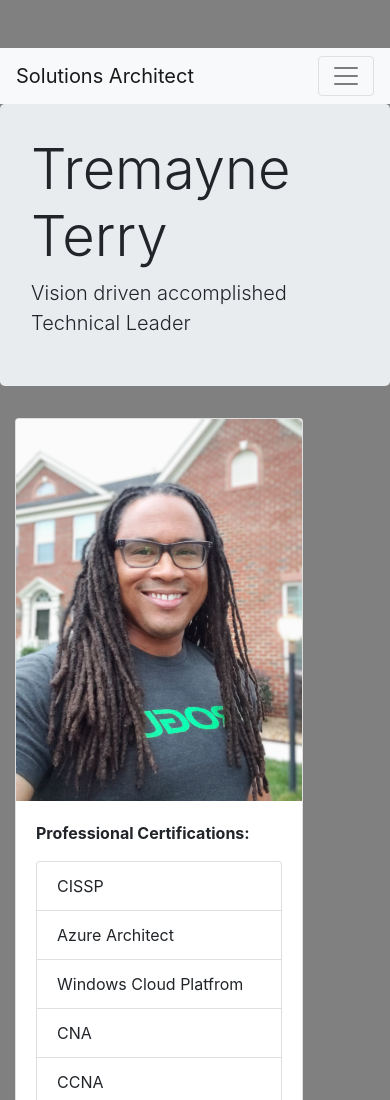
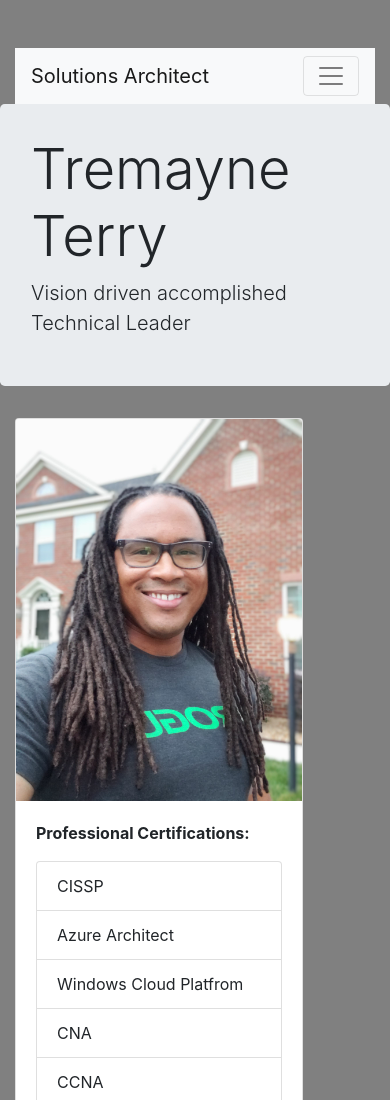
Before and after one commit to tremaynet/week2-homework-responsiveportfolio, a plain HTML site: page index.html in a window 390 px wide. Shown: the top 1100 px of the page. Drawn offline with nearby package versions, Linux system fonts and the light colour scheme.

Commit message:
testing responsive design

```diff
--- a/index.html
+++ b/index.html
@@ -13,7 +13,7 @@
 
    <body class="body">
 
-      <header>
+      <header class="container-fluid">
          <nav class="navbar navbar-expand-lg navbar-light bg-light">
             <a class="navbar-brand" href="#">Solutions Architect</a>
             <button class="navbar-toggler" type="button" data-toggle="collapse" data-target="#navbarSupportedContent" aria-controls="navbarSupportedContent" aria-expanded="false" aria-label="Toggle navigation">
```
Also changed, not shown: contact.html (+1 -4 lines), portfolio.html (+1 -1 lines).
